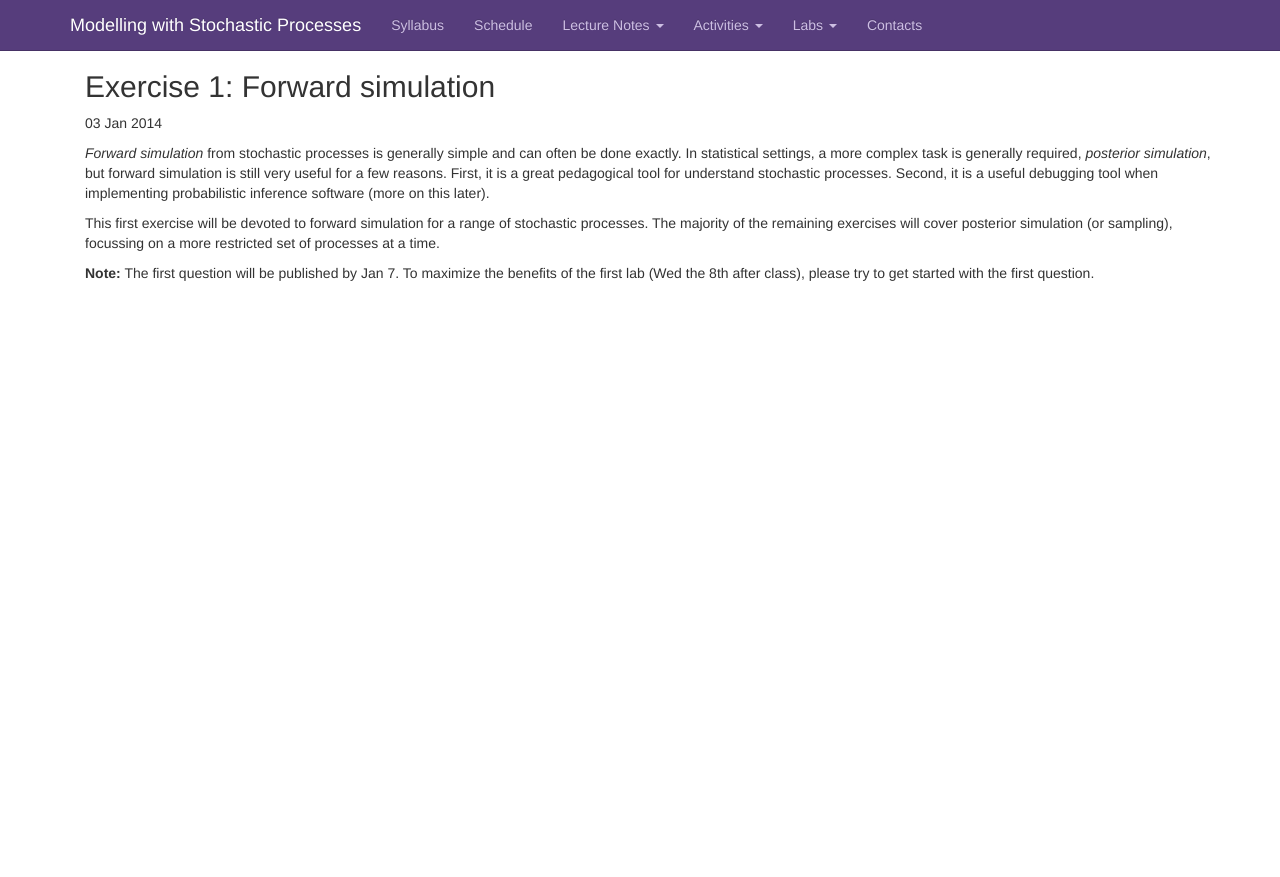
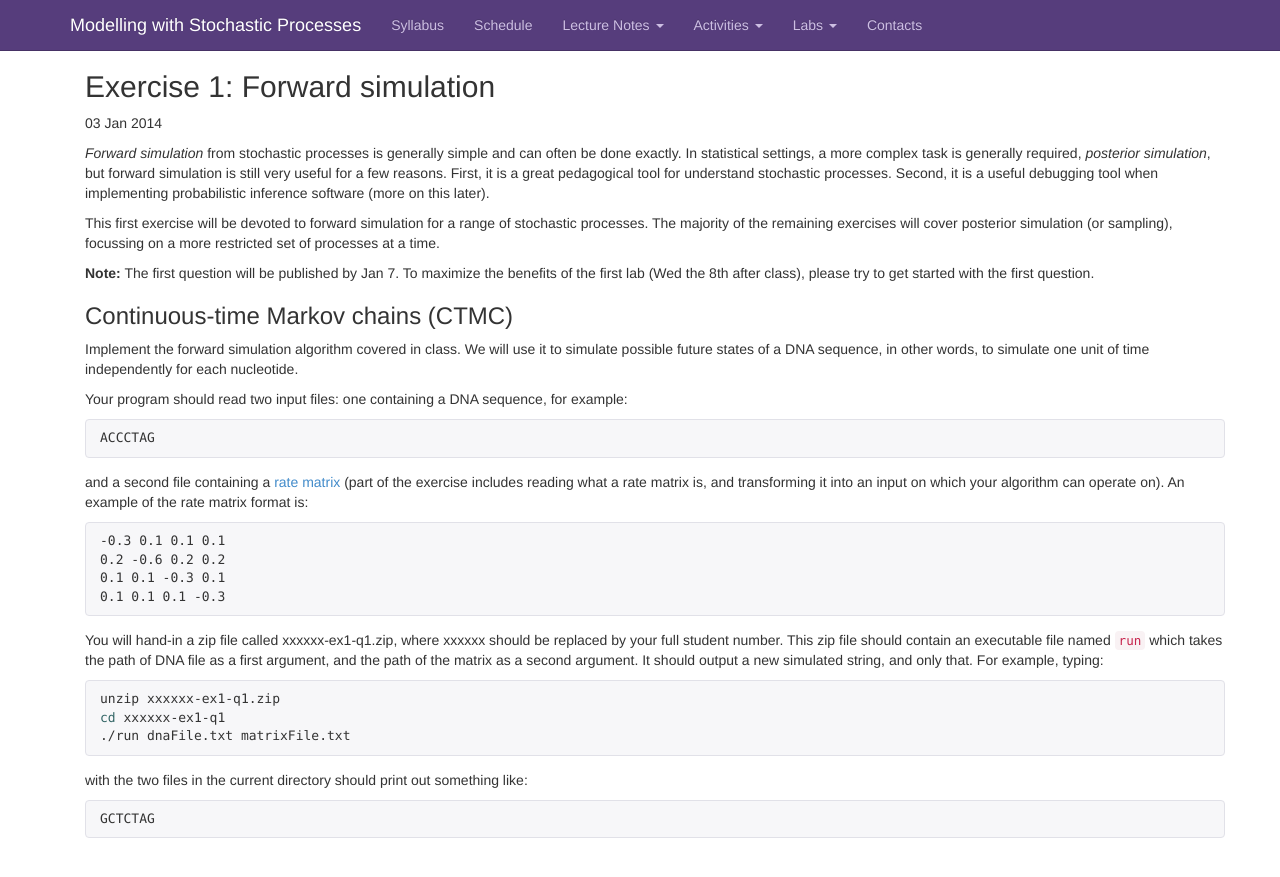
Before and after one commit to snowdj/stochastic_process_notes, a Jekyll site: the page built from _posts/2014-01-03-homework1.md, in a window 1280 px wide. Shown: the top 877 px of the page. Built offline with Jekyll 4.4.1, drawn with Linux system fonts in a browser that asks for light colours; nearby versions of some CDN libraries; Markdown is read by kramdown in place of the engine named in the settings; comment, search, counter and statistics services are not loaded.

Commit message:
Create lab 1

````diff
--- a/_posts/2014-01-03-homework1.md
+++ b/_posts/2014-01-03-homework1.md
@@ -11,6 +11,37 @@ This first exercise will be devoted to forward simulation for a range of stochas
 
 **Note:** The first question will be published by Jan 7. To maximize the benefits of the first lab (Wed the 8th after class), please try to get started with the first question.
 
+### Continuous-time Markov chains (CTMC)
+
+Implement the forward simulation algorithm covered in class. We will use it to simulate possible future states of a DNA sequence, in other words, to simulate one unit of time independently for each nucleotide.
+
+Your program should read two input files: one containing a DNA sequence, for example:
+
+```text
+ACCCTAG
+```
+
+and a second file containing a [rate matrix](http://en.wikipedia.org/wiki/Continuous_time_Markov_chain) (part of the exercise includes reading what a rate matrix is, and transforming it into an input on which your algorithm can operate on). An example of the rate matrix format is:
+
+```text
+-0.3 0.1 0.1 0.1
+0.2 -0.6 0.2 0.2
+0.1 0.1 -0.3 0.1
+0.1 0.1 0.1 -0.3
+```
+
+You will hand-in a zip file called xxxxxx-ex1-q1.zip, where xxxxxx should be replaced by your full student number. This zip file should contain an executable file named ``run`` which takes the path of DNA file as a first argument, and the path of the matrix as a second argument. It should output a new simulated string, and only that. For example, typing:
+
+```bash
+unzip xxxxxx-ex1-q1.zip
+cd xxxxxx-ex1-q1
+./run dnaFile.txt matrixFile.txt
+```
+with the two files in the current directory should print out something like:
+
+```text
+GCTCTAG
+```
 
 
 <!--
````
Also changed, not shown: _posts/2014-01-02-notes-lecture1.md (+1 -1 lines), _posts/2014-01-07-lab1.md (added, +17 -0 lines), contacts.md (+1 -1 lines).
